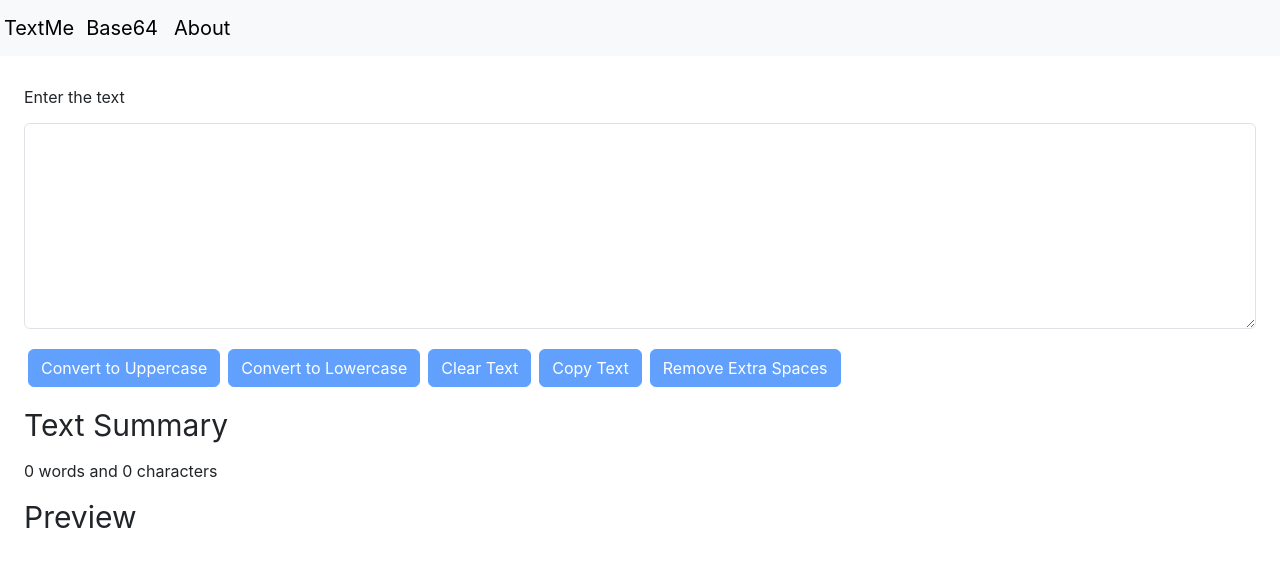
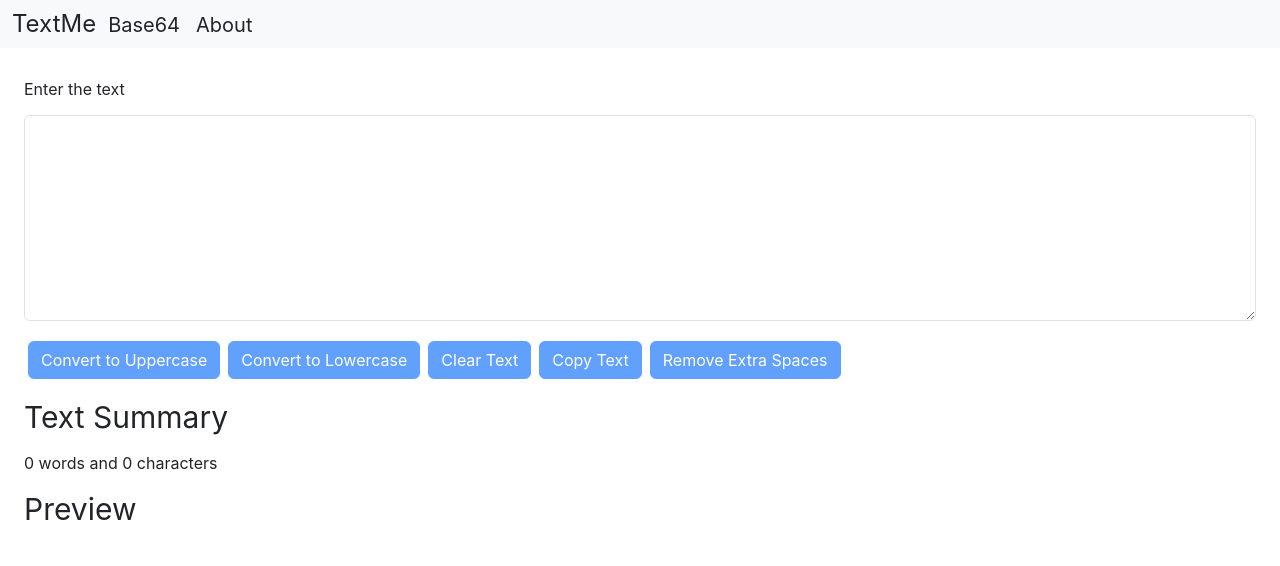
Before and after one commit to pranjalsingh03/textme, a React (Create React App) app: page / in a window 1280 px wide. Shown: the top 566 px of the page. Built offline with nearby package versions, Linux system fonts and the light colour scheme.

Commit message:
Update Navbar styling and links

```diff
--- a/src/components/Navbar/navbar.js
+++ b/src/components/Navbar/navbar.js
@@ -4,10 +4,10 @@
 
 function Navbar() {
     return (
-        <nav className="navbar navbar-expand-lg navbar-light bg-light">
-            <Link className="navbar-brand relative left-1" to="/">TextMe</Link>
-            <Link className="navbar-brand " to="/base64">Base64</Link>
-            <Link className="navbar-brand " to="/about">About</Link>
+        <nav className="p-2 bg-light">
+            <Link className="text-2xl relative left-1" to="/">TextMe</Link>
+            <Link className="text-black-500 hover:text-blue-800 transition duration-200 ml-4 text-xl" to="/base64">Base64</Link>
+            <Link className="text-black-500 hover:text-blue-800 transition duration-200 ml-4 text-xl" to="/about">About</Link>
 
             <button className="navbar-toggler" type="button" data-toggle="collapse" data-target="/navbarNav" aria-controls="navbarNav" aria-expanded="false" aria-label="Toggle navigation">
 
```
